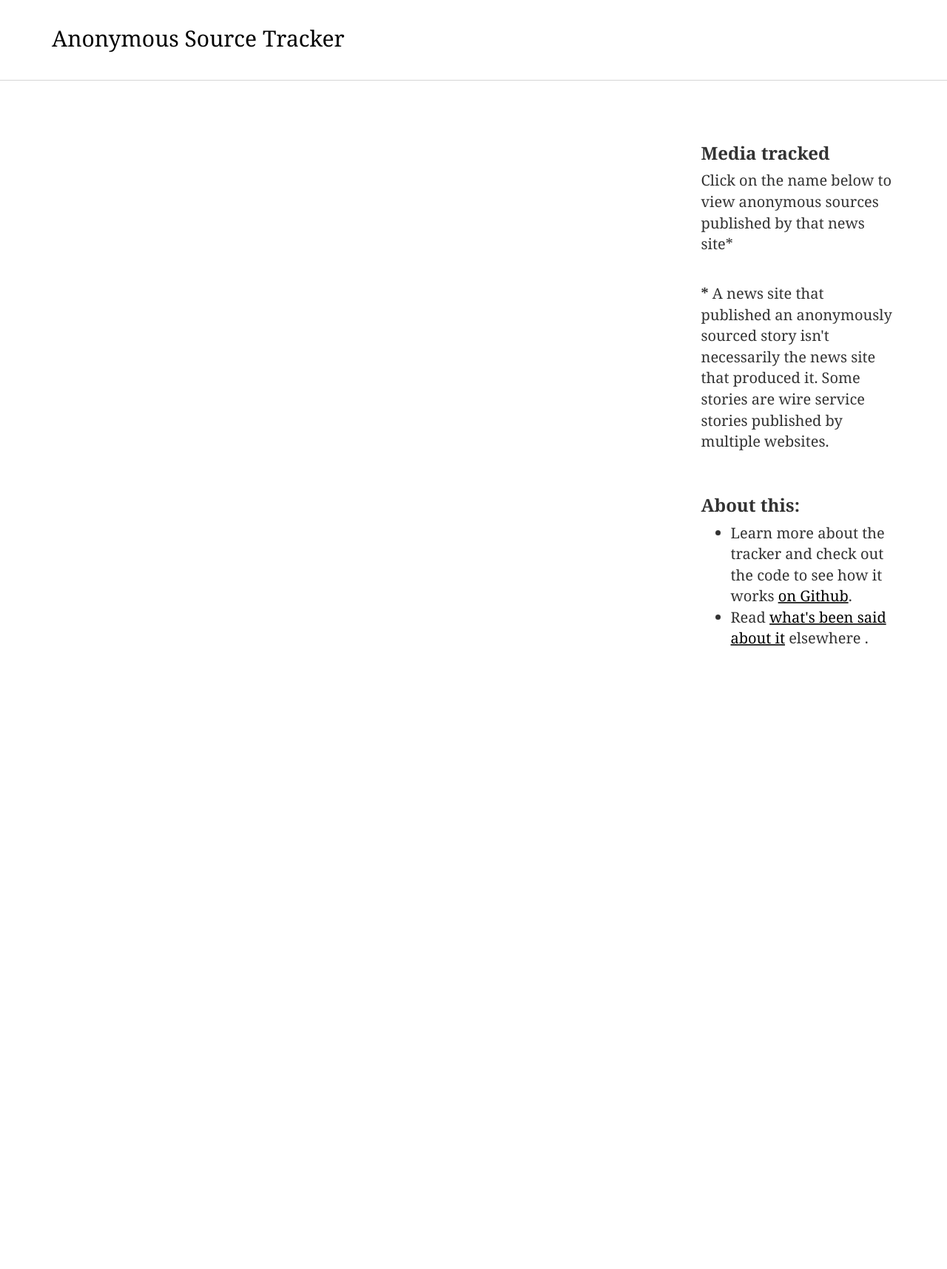
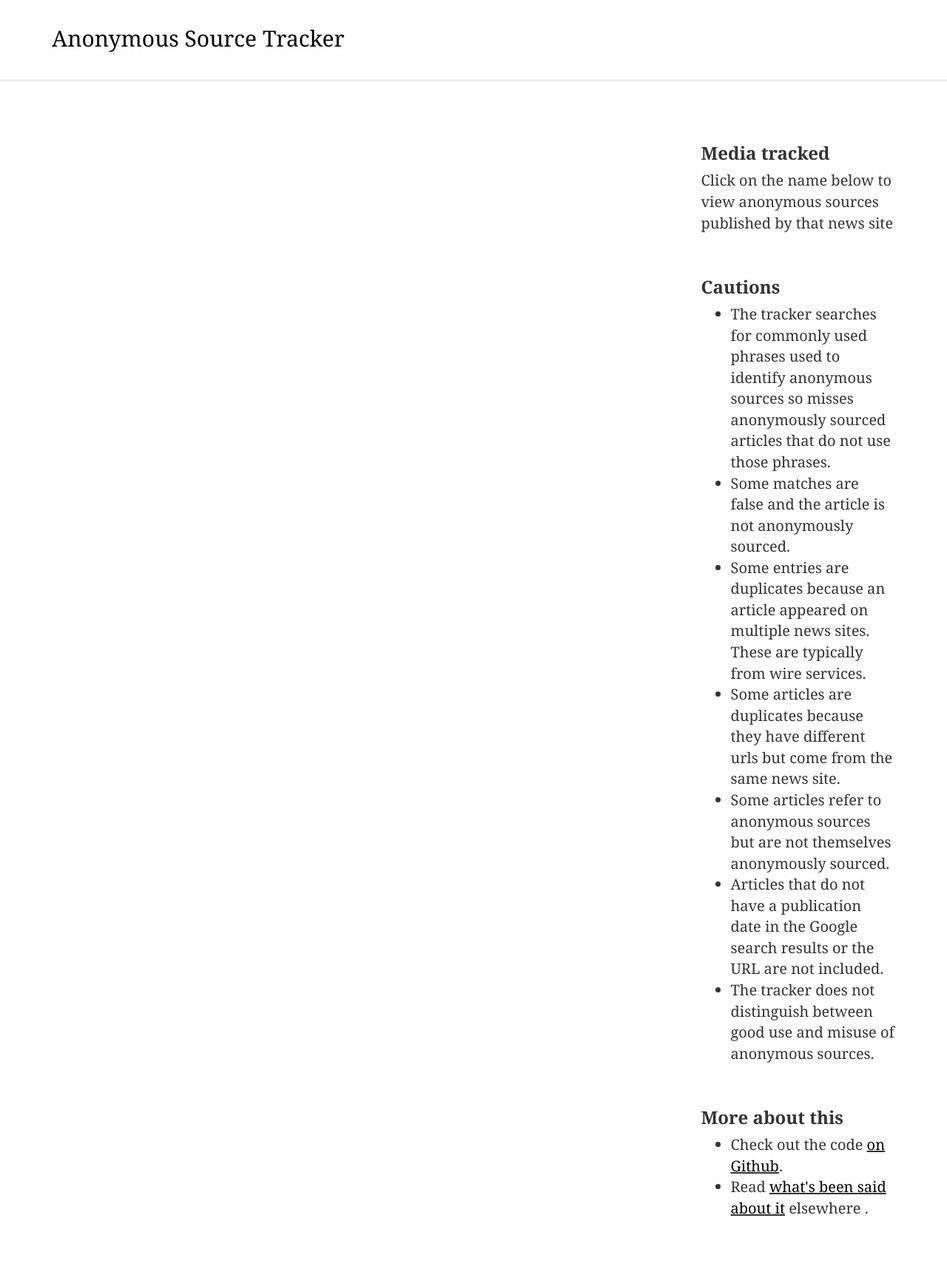
Before and after one commit to sid21g/anonymous, a Flask app: template templates/outlet.html in a window 1280 px wide. Shown: the whole page at 74% size. Before the commit the page ends 873 px from the top, so only its background shows below. Run offline with Flask 2, Linux system fonts and the light colour scheme; the template is opened without the code that fills it, so the values that code supplies are empty; parts of the project's set-up code (start-up, migrations or seed data) failed here and were passed over; some libraries are stand-ins or nearby versions.

Commit message:
Cautions on outlet pages.

```diff
--- a/templates/outlet.html
+++ b/templates/outlet.html
@@ -38,18 +38,28 @@
             </div>
             <div class="col-sm-3">
                 <h3>Media tracked</h3>
-                <p>Click on the name below to view anonymous sources published by that news site*</p>
+                <p>Click on the name below to view anonymous sources published by that news site</p>
                 <ul>
                 {% for outlet in outlets %}
                 <li><a href="{{ url_for('outlet', outlet_name='%s' % (outlet.name|plus_for_spaces)) }}">{{ outlet.name|safe }}</a></li>
                 {% endfor %}
                 </ul>
                 <br>
-                <p><b>*</b>&nbsp;A news site that published an anonymously sourced story isn't necessarily the news site that produced it. Some stories are wire service stories published by multiple websites.</p>
+                <p><h3>Cautions</h3>
+                    <ul>
+                        <li>The tracker searches for commonly used phrases used to identify anonymous sources so misses anonymously sourced articles that do not use those phrases.</li>
+                        <li>Some matches are false and the article is not anonymously sourced.</li>
+                        <li>Some entries are duplicates because an article appeared on multiple news sites. These are typically from wire services.</li>
+                        <li>Some articles are duplicates because they have different urls but come from the same news site.</li>
+                        <li>Some articles refer to anonymous sources but are not themselves anonymously sourced.</li>
+                        <li>Articles that do not have a publication date in the Google search results or the URL are not included.</li>
+                        <li>The tracker does not distinguish between good use and misuse of anonymous sources.</li>
+                    </ul>
+                </p>
                 <br>
-                <h3>About this:</h3>
+                <h3>More about this</h3>
                 <ul>
-                <li>Learn more about the tracker and check out the code to see how it works <span style="text-decoration: underline;"><a href="https://github.com/markschaver/anonymous">on Github</a></span>.</li>
+                <li>Check out the code <span style="text-decoration: underline;"><a href="https://github.com/markschaver/anonymous">on Github</a></span>.</li>
                 <li>Read <span style="text-decoration: underline;"><a href="/anonymous/mentions">what's been said about it</a></span> elsewhere .</li>
                 </ul>
                 <br>
```
